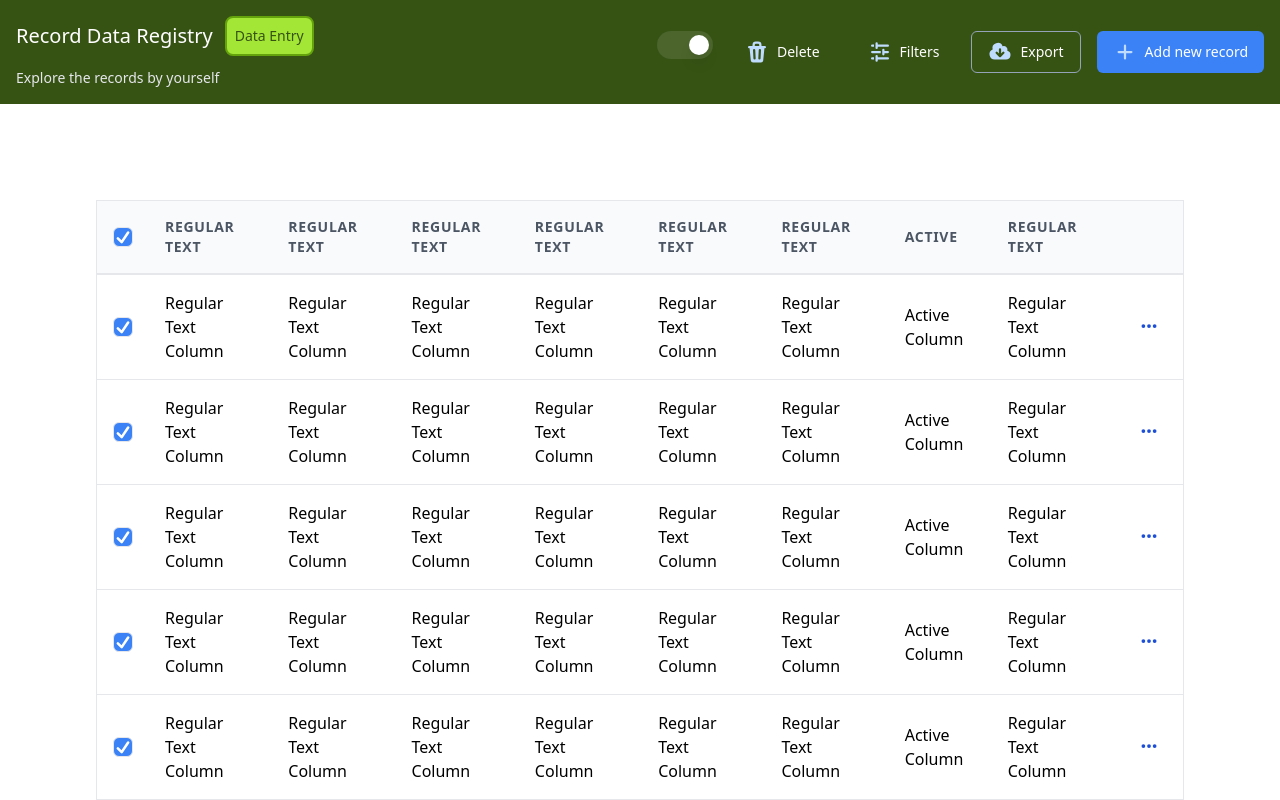
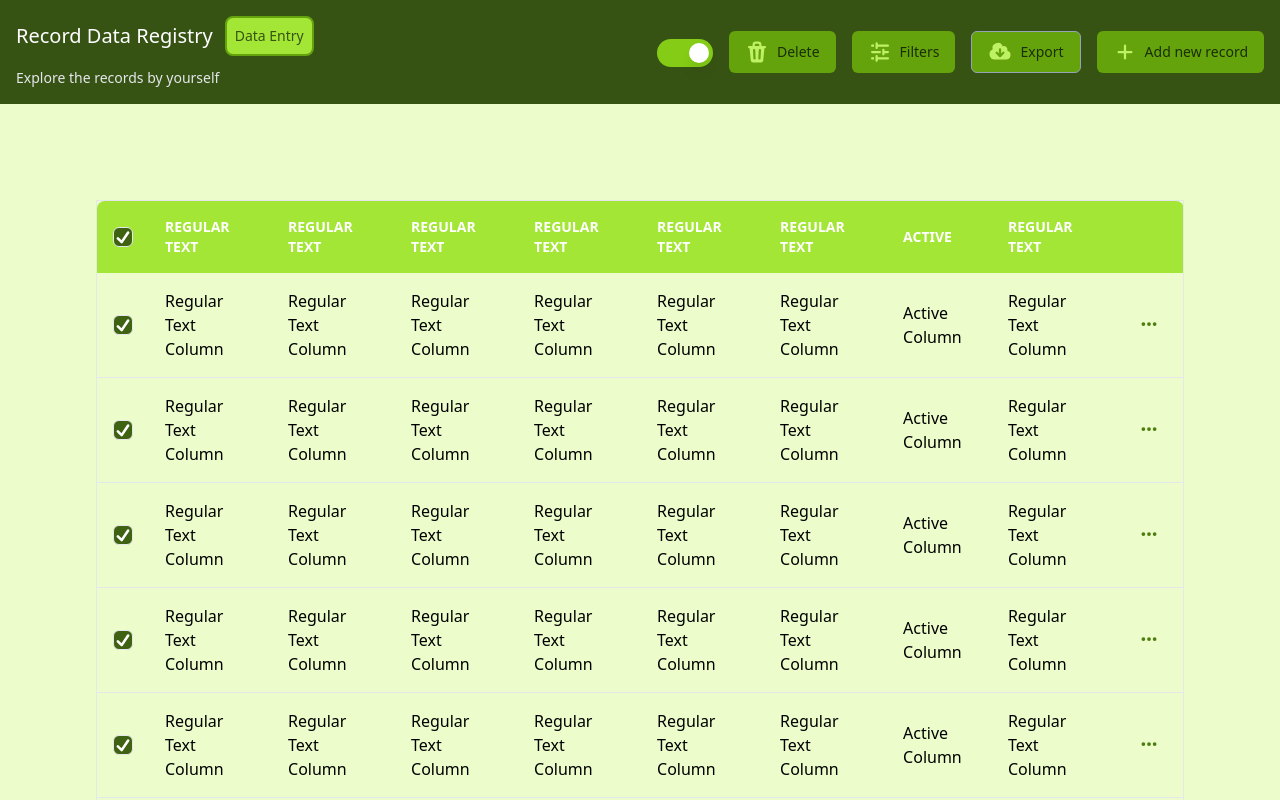
Before and after one commit to DanielRed007/next-data-table-2024, a Next.js app: page / in a window 1280 px wide. Shown: the top 800 px of the page. Built offline with nearby package versions, Linux system fonts and the light colour scheme.

Commit message:
adding ui improvements

```diff
--- a/app/components/navbar/TableNavbar.tsx
+++ b/app/components/navbar/TableNavbar.tsx
@@ -55,14 +55,16 @@ export const TableNavbar = () => {
             textColor='white'
             fontType='bold'
             buttonText='Delete'
-            icon={<TrashIcon className='size-6 text-blue-200' />}
+            icon={
+              <TrashIcon className='size-6 text-violet-200 dark:text-lime-300' />
+            }
           />
           <CustomButton
             textColor='white'
             fontType='bold'
             buttonText='Filters'
             icon={
-              <AdjustmentsHorizontalIcon className='size-6 text-blue-200' />
+              <AdjustmentsHorizontalIcon className='size-6 text-violet-200 dark:text-lime-300' />
             }
           />
           <CustomButton
@@ -70,14 +72,18 @@ export const TableNavbar = () => {
             fontType='bold'
             buttonText='Export'
             outline={true}
-            icon={<CloudArrowDownIcon className='size-6 text-blue-200' />}
+            icon={
+              <CloudArrowDownIcon className='size-6 text-violet-200 dark:text-lime-300' />
+            }
           />
           <CustomButton
             buttonColor='blue'
             textColor='white'
             fontType='bold'
             buttonText='Add new record'
-            icon={<PlusIcon className='size-6 text-blue-200' />}
+            icon={
+              <PlusIcon className='size-6 text-violet-200 dark:text-lime-300' />
+            }
           />
         </div>
       </nav>
--- a/app/components/shared/CustomButton.tsx
+++ b/app/components/shared/CustomButton.tsx
@@ -3,7 +3,7 @@ import { getColorVariant, getOutline } from "@/app/util/ui/color-util";
 
 interface Props {
   buttonColor?: string;
-  textColor: string;
+  textColor?: string;
   buttonText: string;
   fontType: string;
   icon?: ReactElement;
@@ -21,7 +21,7 @@ export const CustomButton: FC<Props> = ({
   const colorVariant = getColorVariant(buttonColor);
   const buttonOutline = getOutline(outline);
 
-  const getButtonProps = `flex items-center space-x-2 ${colorVariant} ${buttonOutline} text-${textColor} text-sm font-${fontType} py-2 px-4 rounded-md`;
+  const getButtonProps = `flex items-center space-x-2 bg-violet-400 dark:bg-lime-600 ${buttonOutline} text-violet-950 dark:text-lime-950 text-sm font-${fontType} py-2 px-4 rounded-md`;
 
   return (
     <Fragment>
--- a/app/components/shared/CustomCheckbox.tsx
+++ b/app/components/shared/CustomCheckbox.tsx
@@ -16,7 +16,7 @@ export const CustomCheckbox: React.FC<CheckboxProps> = ({
       <Checkbox
         checked={checked}
         onChange={onChange}
-        className='group block size-5 rounded-md border bg-white data-[checked]:bg-blue-500'
+        className='group block size-5 rounded-md border bg-white data-[checked]:bg-violet-700 dark:data-[checked]:bg-lime-800'
       >
         <svg
           className='stroke-white opacity-0 group-data-[checked]:opacity-100'
--- a/app/components/shared/CustomDropdown.tsx
+++ b/app/components/shared/CustomDropdown.tsx
@@ -13,35 +13,35 @@ export const CustomDropdown = () => {
     <Fragment>
       <Menu>
         <MenuButton className='inline-flex items-center gap-2 rounded-md mt-1 bg-transparent text-sm/6 font-semibold text-white shadow-white focus:outline-none open:bg-gray-700 focus:outline-1 focus:outline-white'>
-          <EllipsisHorizontalIcon className='size-5 fill-blue-700' />
+          <EllipsisHorizontalIcon className='size-5 fill-violet-700 dark:fill-lime-700' />
         </MenuButton>
 
         <MenuItems
           transition
           anchor='bottom end'
-          className='origin-top-right rounded-xl border border-white bg-blue-700 p-1 text-sm/6 text-white transition duration-100 ease-out [--anchor-gap:var(--spacing-1)] focus:outline-none closed:scale-95 closed:opacity-0'
+          className='origin-top-right rounded-xl border border-white bg-violet-700 dark:bg-lime-700 p-1 text-sm/6 text-white transition duration-100 ease-out [--anchor-gap:var(--spacing-1)] focus:outline-none closed:scale-95 closed:opacity-0'
         >
           <MenuItem>
-            <button className='group flex w-full items-center gap-2 rounded-lg py-1.5 px-3 focus:bg-blue-500'>
+            <button className='group flex w-full items-center gap-2 rounded-lg py-1.5 px-3 focus:bg-violet-500 dark:focus:bg-lime-700'>
               <PencilIcon className='size-4 fill-white' />
               Edit
             </button>
           </MenuItem>
           <MenuItem>
-            <button className='group flex w-full items-center gap-2 rounded-lg py-1.5 px-3 focus:bg-blue-500'>
+            <button className='group flex w-full items-center gap-2 rounded-lg py-1.5 px-3 focus:bg-violet-500 dark:focus:bg-lime-700'>
               <Square2StackIcon className='size-4 fill-white' />
               Duplicate
             </button>
           </MenuItem>
-          <div className='my-1 h-px bg-blue-500' />
+          <div className='my-1 h-px bg-violet-500 dark:bg-lime-500' />
           <MenuItem>
-            <button className='group flex w-full items-center gap-2 rounded-lg py-1.5 px-3 focus:bg-blue-500'>
+            <button className='group flex w-full items-center gap-2 rounded-lg py-1.5 px-3 focus:bg-violet-500 dark:focus:bg-lime-700'>
               <ArchiveBoxXMarkIcon className='size-4 fill-white' />
               Archive
             </button>
           </MenuItem>
           <MenuItem>
-            <button className='group flex w-full items-center gap-2 rounded-lg py-1.5 px-3 focus:bg-blue-500'>
+            <button className='group flex w-full items-center gap-2 rounded-lg py-1.5 px-3 focus:bg-violet-500 dark:focus:bg-lime-700'>
               <TrashIcon className='size-4 fill-white' />
               Delete
             </button>
--- a/app/components/shared/CustomSwitch.tsx
+++ b/app/components/shared/CustomSwitch.tsx
@@ -11,7 +11,7 @@ export const CustomSwitch: FC<Props> = ({ enabled, toggleSwitch }) => {
     <Switch
       checked={enabled}
       onChange={toggleSwitch}
-      className='group relative flex h-7 w-14 cursor-pointer rounded-full bg-white/10 p-1 transition-colors duration-200 ease-in-out focus:outline-none data-[focus]:outline-1 data-[focus]:outline-white data-[checked]:bg-white/10'
+      className='group relative mt-2 bg-violet-300 dark:bg-lime-500 flex h-7 w-14 cursor-pointer rounded-full bg-white/10 p-1 transition-colors duration-200 ease-in-out focus:outline-none data-[focus]:outline-1 data-[focus]:outline-white data-[checked]:bg-white/10'
     >
       <span
         aria-hidden='true'
--- a/app/components/table/CustomTableHead.tsx
+++ b/app/components/table/CustomTableHead.tsx
@@ -17,7 +17,7 @@ export const CustomTableHead: FC<Props> = ({
       <tr>
         <th
           key={"column-selector"}
-          className='p-4 border-b-2 border-gray-200 bg-gray-50 text-left text-sm font-semibold text-gray-600 uppercase tracking-wider'
+          className='p-4 bg-violet-400 dark:bg-lime-400 text-left text-sm font-semibold text-white uppercase rounded-tl-lg'
         >
           <CustomCheckbox
             id='main-selector'
@@ -28,14 +28,14 @@ export const CustomTableHead: FC<Props> = ({
         {columns.map((column) => (
           <th
             key={column.accessor}
-            className='p-4 border-b-2 border-gray-200 bg-gray-50 text-left text-sm font-semibold text-gray-600 uppercase tracking-wider'
+            className='p-4 bg-violet-400 dark:bg-lime-400 text-left text-sm font-semibold text-white uppercase'
           >
             {column.header}
           </th>
         ))}
         <th
           key={"column-options"}
-          className='p-4 border-b-2 border-gray-200 bg-gray-50 text-left text-sm font-semibold text-gray-600 uppercase tracking-wider'
+          className='p-4 bg-violet-400 dark:bg-lime-400 text-left text-sm font-semibold text-white uppercase rounded-tr-lg'
         ></th>
       </tr>
     </thead>
--- a/app/components/table/CustomTableRow.tsx
+++ b/app/components/table/CustomTableRow.tsx
@@ -19,8 +19,11 @@ export const CustomTableRow: FC<Props> = ({
   return (
     <tbody>
       {data.map((row, rowIndex) => (
-        <tr key={rowIndex} className='hover:bg-gray-50'>
-          <td key={"column.accessor"} className='p-4 border-b border-gray-200'>
+        <tr
+          key={rowIndex}
+          className='dark:hover:bg-lime-200 hover:bg-violet-200'
+        >
+          <td key={"column.accessor"} className='p-4 border-b'>
             <CustomCheckbox
               id='main-selector'
               checked={rowChecked}
@@ -28,12 +31,11 @@ export const CustomTableRow: FC<Props> = ({
             />
           </td>
           {columns.map((column) => (
-            <td key={column.accessor} className='p-4 border-b border-gray-200'>
+            <td key={column.accessor} className='p-4 border-b'>
               {row[column.accessor]}
             </td>
           ))}
-          <td key={"column.options"} className='p-6 border-b border-gray-200'>
-            {/* <EllipsisHorizontalIcon className='size-4 text-blue-700' /> */}
+          <td key={"column.options"} className='p-6 border-b'>
             <CustomDropdown />
           </td>
         </tr>
--- a/app/components/table/RecordTable.tsx
+++ b/app/components/table/RecordTable.tsx
@@ -18,7 +18,7 @@ export const RecordTable: React.FC<TableProps> = ({ data, columns }) => {
 
   return (
     <div className='overflow-x-auto'>
-      <table className='min-w-full bg-white border border-gray-200'>
+      <table className='min-w-full bg-violet-100 dark:bg-lime-100 border'>
         <CustomTableHead
           columns={columns}
           mainSelected={mainCheckboxSelected}
--- a/app/page.tsx
+++ b/app/page.tsx
@@ -124,7 +124,7 @@ export default function Home() {
       <TableNavbar />
       <main
         data-testid='main-page-container'
-        className='flex min-h-screen flex-col items-center text-left justify-between p-24'
+        className='flex min-h-screen flex-col items-center text-left justify-between p-24 bg-violet-200 dark:bg-lime-100'
       >
         <RecordTable data={data} columns={columns} />
       </main>
--- a/app/redux/themeSlice.ts
+++ b/app/redux/themeSlice.ts
@@ -1,4 +1,3 @@
-// /app/redux/themeSlice.ts
 import { createSlice, PayloadAction } from "@reduxjs/toolkit";
 
 interface ThemeState {
```
